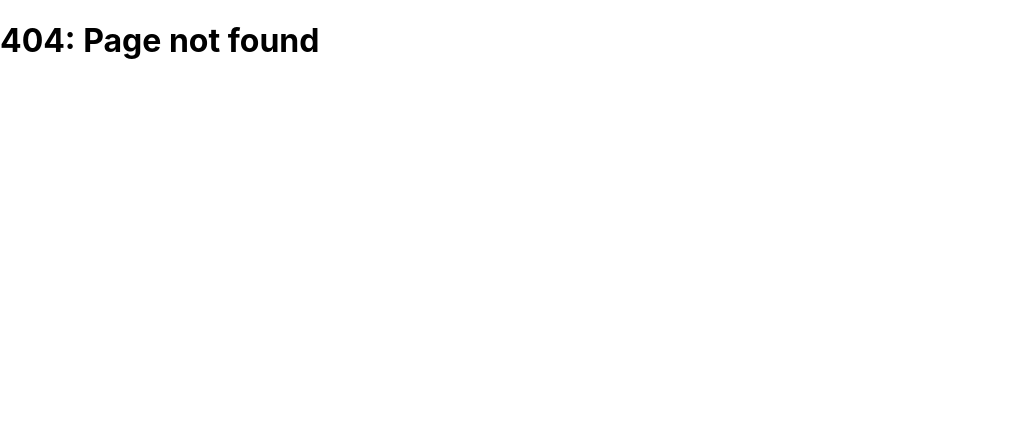
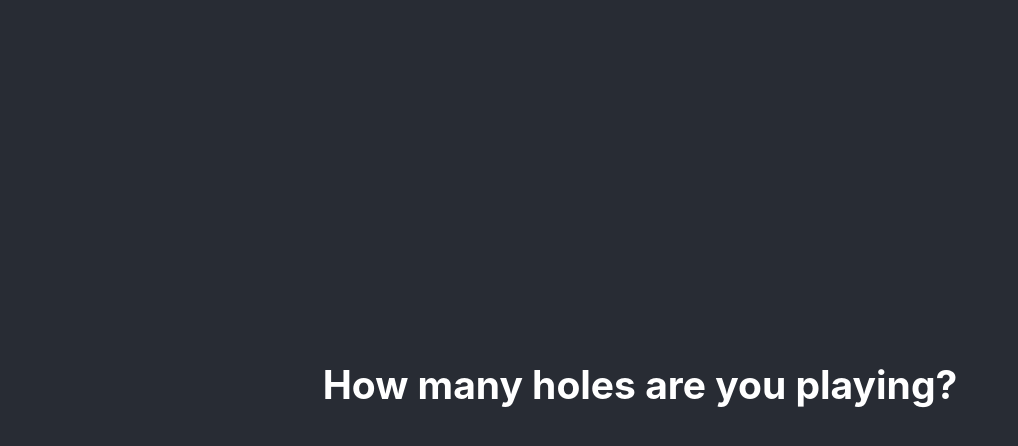
Before and after one commit to MarceloZometaPortafolio/Golf_Project, a React (Create React App) app in the folder golf-web/: page /stroke-count in a window 1280 px wide. Before the commit this address had no page. Shown: the top 446 px of the page, without its empty margins (0-1018 px from the left). Built offline with nearby package versions, Linux system fonts and the light colour scheme.

Commit message:
added stroke count page and navigation to it

```diff
--- a/golf-web/src/App.js
+++ b/golf-web/src/App.js
@@ -1,5 +1,6 @@
 import './App.css';
 import Home from './Home.js';
+import StrokeCount from './StrokeCount';
 import { BrowserRouter as Router, Route, Switch } from "react-router-dom";
 
 function App() {
@@ -7,7 +8,7 @@ function App() {
     <Router>
       <Switch>
         <Route path="/" exact component={Home}/>
-
+        <Route path="/stroke-count" exact component={StrokeCount}/>
         <Route render={() => <h1>404: Page not found</h1>}/>
       </Switch>
     </Router>
--- a/golf-web/src/Home.js
+++ b/golf-web/src/Home.js
@@ -1,10 +1,14 @@
 import './App.css';
+import {useHistory} from 'react-router-dom';
 
 function Home() {
+    const history = useHistory();
 
-  function navigate_to_track() {
-    alert("Navigating to Track your progress")
-  }
+    function navigate_to_track() {
+        console.info("Navigating to Track your progress");
+
+        history.push("/stroke-count");
+    }
 
   return (
     <div className="App">
--- /dev/null
+++ b/golf-web/src/StrokeCount.js
@@ -0,0 +1,15 @@
+import React from "react";
+
+function StrokeCount() {
+
+  return (
+    <div className="App">
+      <header className="App-header">
+        <h2>How many holes are you playing?</h2>
+        <br/>
+      </header>
+    </div>
+  );
+}
+
+export default StrokeCount;
```
